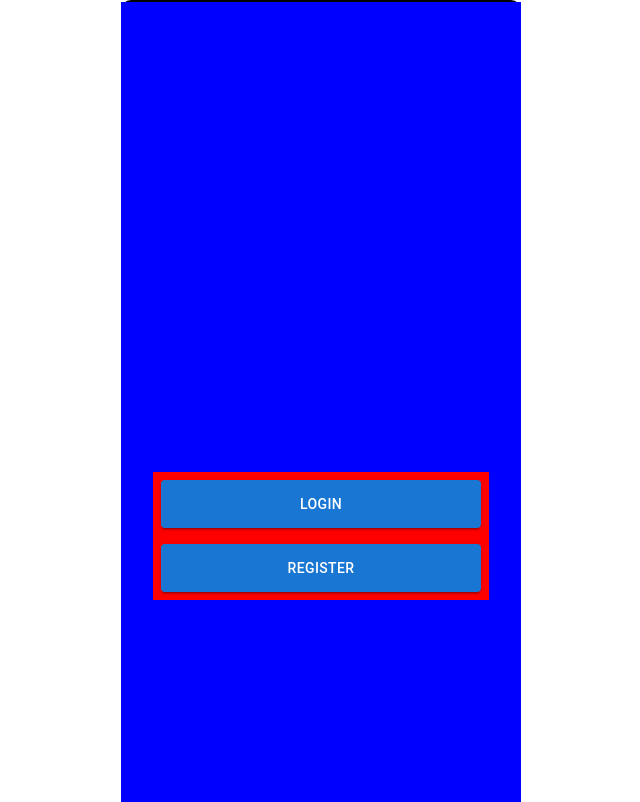
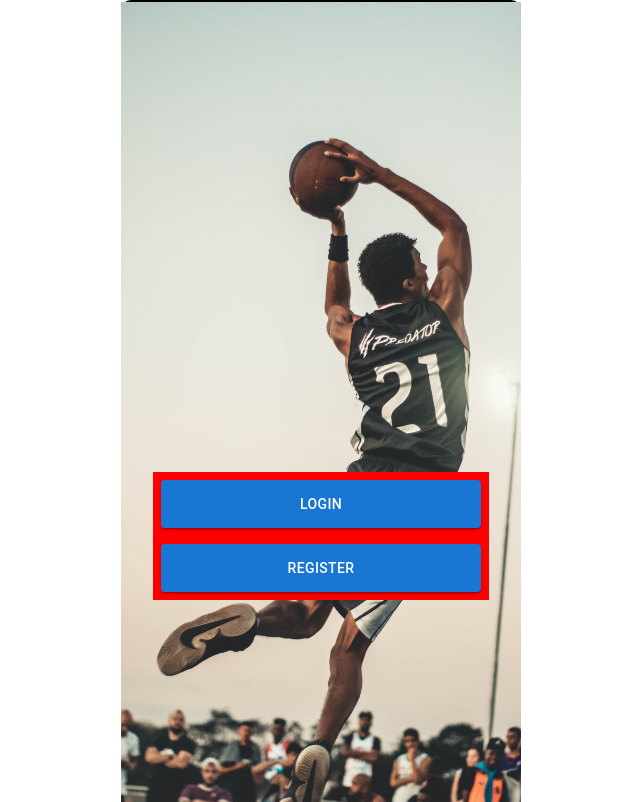
Before and after one commit to SamHardiment/budFit----Client, a React app: page / in a window 1280 px wide. Shown: the whole page, without its empty margins (319-959 px from the left). Built offline with nearby package versions, Linux system fonts and the light colour scheme.

Commit message:
add new background pic

```diff
--- a/src/pages/Landing/index.css
+++ b/src/pages/Landing/index.css
@@ -1,5 +1,4 @@
 .bg-container {
-    background-color: blue;
   max-width: 400px;
   max-height: 800px;
   height: 100vh;
@@ -7,7 +6,6 @@
   display: flex;
   justify-content: center;
   margin: 0 auto;
-
 }
 
 .btn-container {
@@ -17,5 +15,4 @@
   height: fit-content;
   display: inline-block;
   background-color: red;
-
 }
--- a/src/pages/Landing/index.js
+++ b/src/pages/Landing/index.js
@@ -1,17 +1,22 @@
 import React from "react";
-import './index.css';
-import { HomeBtns } from '../../components'
-
+import "./index.css";
+import { HomeBtns } from "../../components";
+import image from "../../assets/images/bgbball.jpg";
 
 export const Landing = () => {
   return (
     <>
-      <div className="bg-container">
-
+      <div
+        className="bg-container"
+        style={{
+          backgroundImage: `url(${image})`,
+          backgroundRepeat: "no-repeat",
+          backgroundSize: "cover",
+        }}
+      >
         <div className="btn-container">
           <HomeBtns />
         </div>
-
       </div>
     </>
   );
```
Also changed, not shown: src/assets/images/bgbball.jpg (added). Lines whose indentation alone changed are shown as unchanged.
